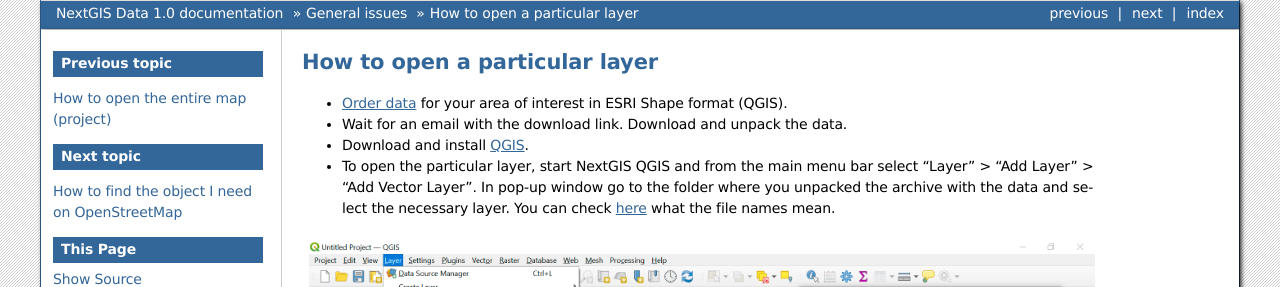
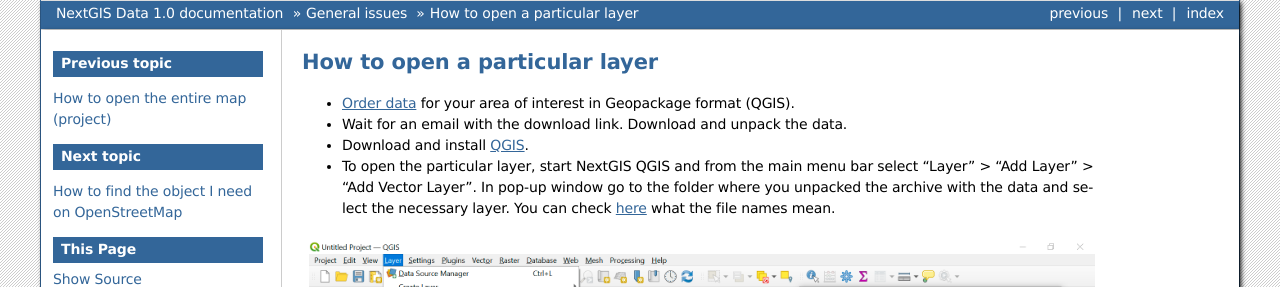
Before and after one commit to nextgis/docs_data, a Sphinx documentation site: the page built from source/open_layer.rst, in a window 1280 px wide. Shown: the top 287 px of the page. Built offline with Sphinx 7.4.7, drawn with Linux system fonts in a browser that asks for light colours; formulas are drawn with MathJax 3; pages that are not in the unit, such as notebooks, are missing from menus.

Commit message:
Update open_layer.rst
change recommended format

```diff
--- a/source/open_layer.rst
+++ b/source/open_layer.rst
@@ -3,7 +3,7 @@
 How to open a particular layer
 ==============================
 
-* `Order data <https://data.nextgis.com/en/>`_ for your area of interest in ESRI Shape format (QGIS).
+* `Order data <https://data.nextgis.com/en/>`_ for your area of interest in Geopackage format (QGIS).
 * Wait for an email with the download link. Download and unpack the data.
 * Download and install `QGIS <https://qgis.org/en/site/forusers/download.html>`_.
 * To open the particular layer, start NextGIS QGIS and from the main menu bar select "Layer" > "Add Layer" > "Add Vector Layer". In pop-up window go to the folder where you unpacked the archive with the data and select the necessary layer. You can check `here <https://docs.google.com/spreadsheets/d/1F83dtRH8c7O83E55ox3Kfh8Ibbh2TFL70nF5Iw_33d0/edit#gid=906616778>`_ what the file names mean.
```
